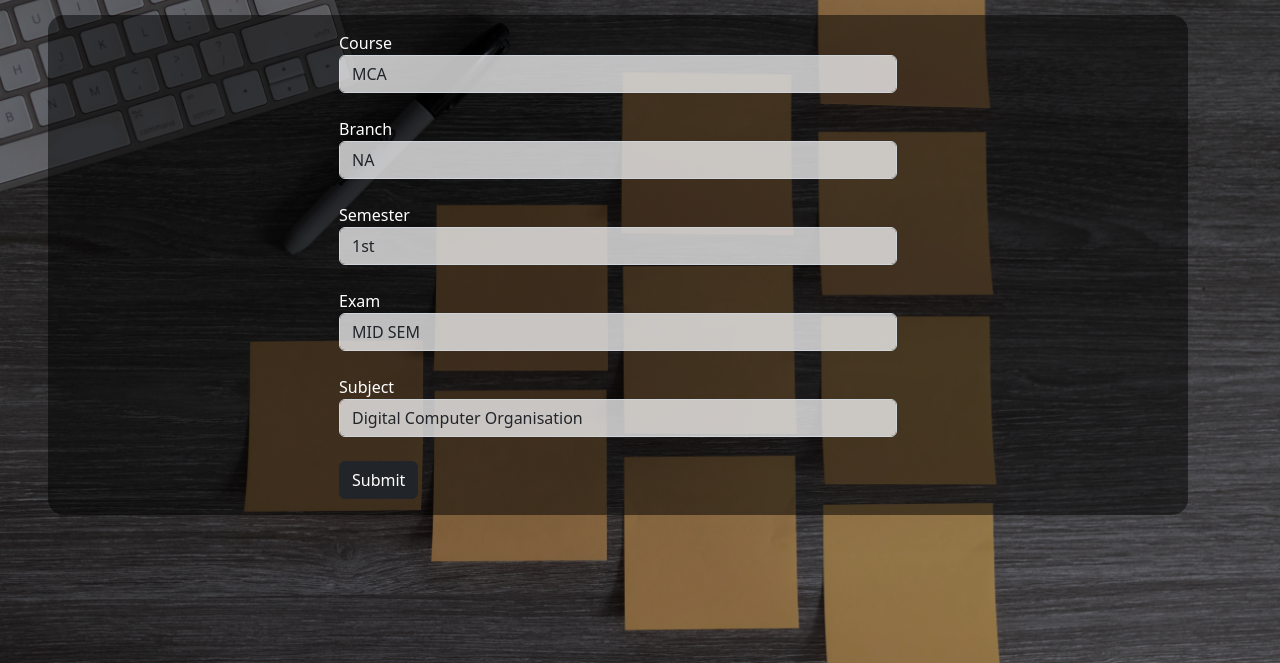
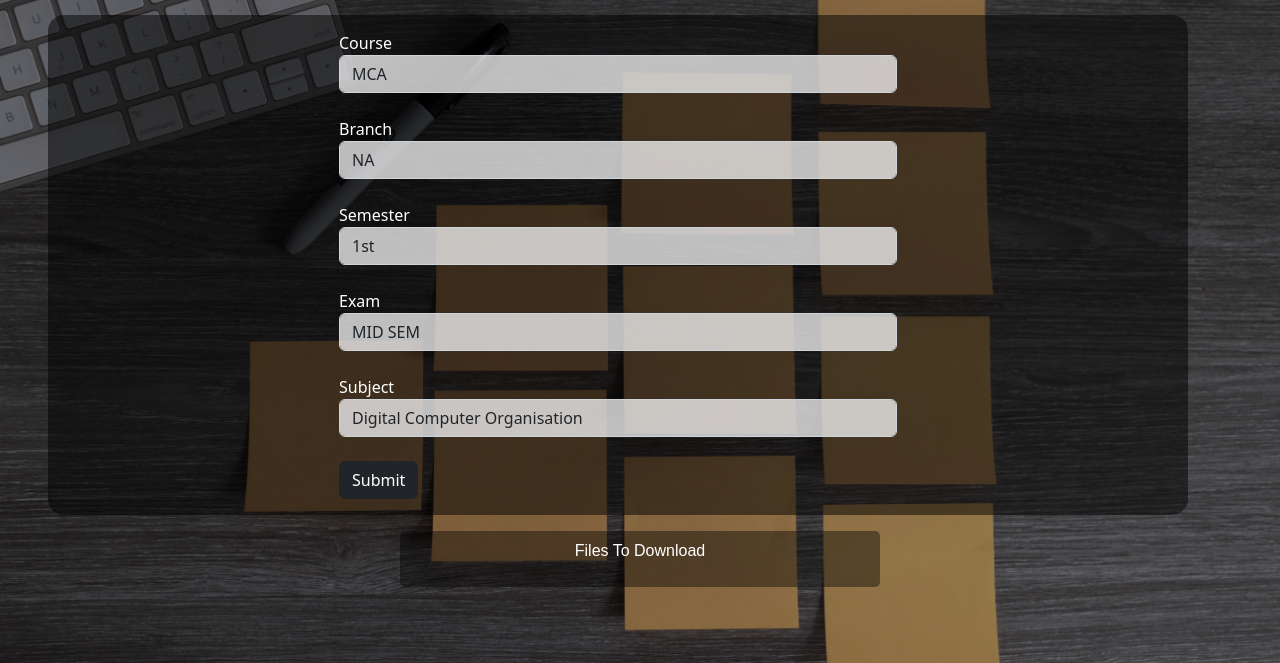
Before and after one commit to KRISHANU1920/DevJam-NinjaTurtles, a Django app: page /forms/formPYQ in a window 1280 px wide. Shown: the part 137-800 px from the top of the page. Run offline with Django 4.2, Linux system fonts and the light colour scheme; some libraries are stand-ins or nearby versions.

Commit message:
PYQform completed

```diff
--- a/static/assets/css/baseStyle.css
+++ b/static/assets/css/baseStyle.css
@@ -17,7 +17,7 @@
     max-width: 100%;
 }
 
-.row{
+.footer .row{
     display: flex;
     flex-direction: row;
     flex-wrap: wrap;
--- a/static/assets/css/pyqStyle.css
+++ b/static/assets/css/pyqStyle.css
@@ -10,3 +10,49 @@
     background-size: cover;
 
 }
+ul{
+    position: relative;
+    box-sizing: border-box;
+    background-color: rgba(0,0,0, 0.4);
+    list-style: none;
+    padding: 8px;
+    border-radius: 5px;
+    margin-left: 400px;
+    margin-right: 400px;
+    overflow: hidden;
+
+}
+
+ul li{
+    display: flex;
+    margin: 5px 0;
+    background-color: rgba(25, 24, 24, 0.4);
+    border-radius: 5px;
+    padding: 5px;
+    transition: .5s;
+}
+
+ul li a{
+    font-size: 16px;
+    text-transform: capitalize;
+    color: white;
+    text-decoration: none;
+    font-weight: 300;
+    color: #bbbbbb;
+    display: block;
+    transition: all 0.3s ease;
+    padding-left: 40px;
+}
+
+ul li a:hover{
+    transform: scale(1.09);
+    color: white;
+    /* padding-left: 50px; */
+}
+
+ul p{
+    color: white;
+    font-family:Arial, Helvetica, sans-serif;
+    text-align: center;
+    text-transform: capitalize;
+}
--- a/templates/forms/formPYQ.html
+++ b/templates/forms/formPYQ.html
@@ -82,9 +82,12 @@
     </div>
 
     <ul>
-        {% for x in myPYQ %}
+        <p style="color: white;">Files to download</p>
+        <!-- {% for x in myPYQ %} -->
         <li><a href="{{x.file.url}}" download>{{x.file}}</a></li>
-        {% endfor %}
+        <li><a href="{{x.file.url}}" download>{{x.file}}</a></li>
+        <li><a href="{{x.file.url}}" download>{{x.file}}</a></li>
+        <!-- {% endfor %} -->
     </ul>
 </body>
 
```
Also changed, not shown: static/assets/css/style.css (+33 -1 lines), templates/index.html (+46 -1 lines).
